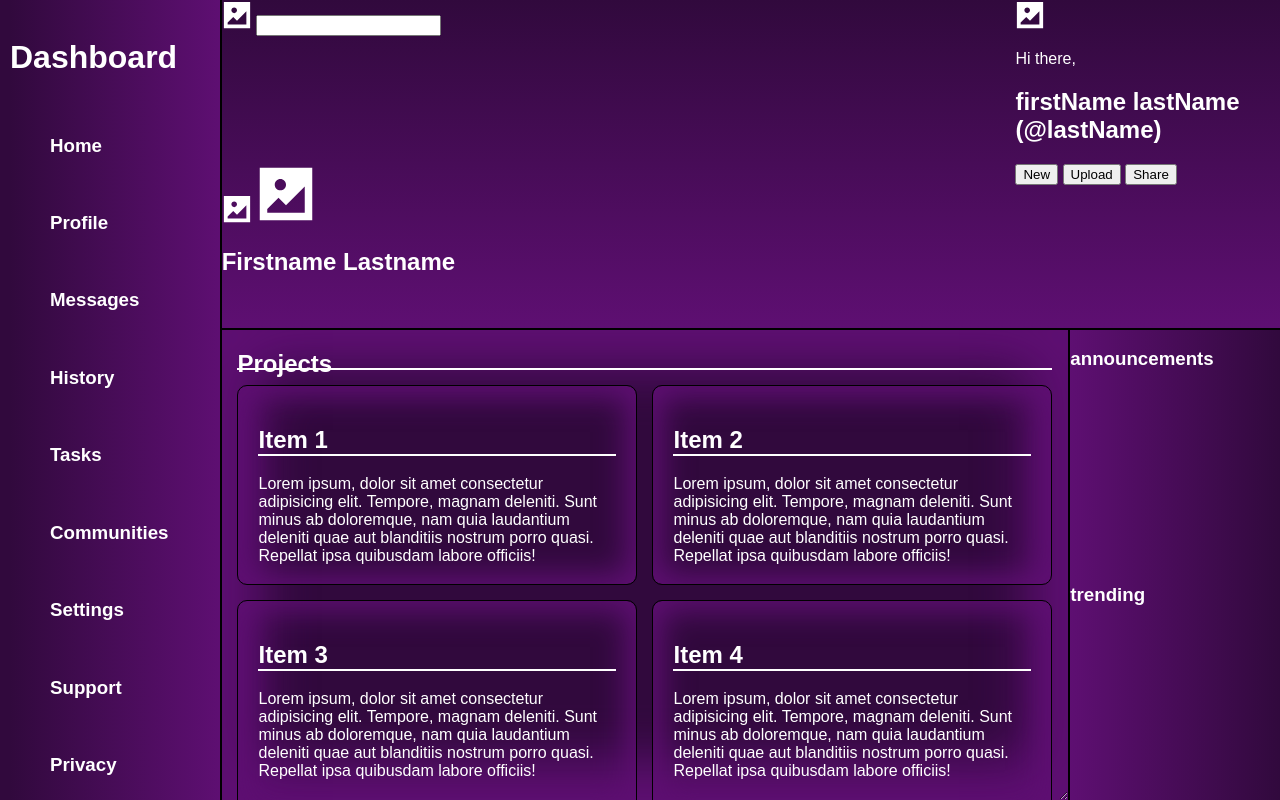
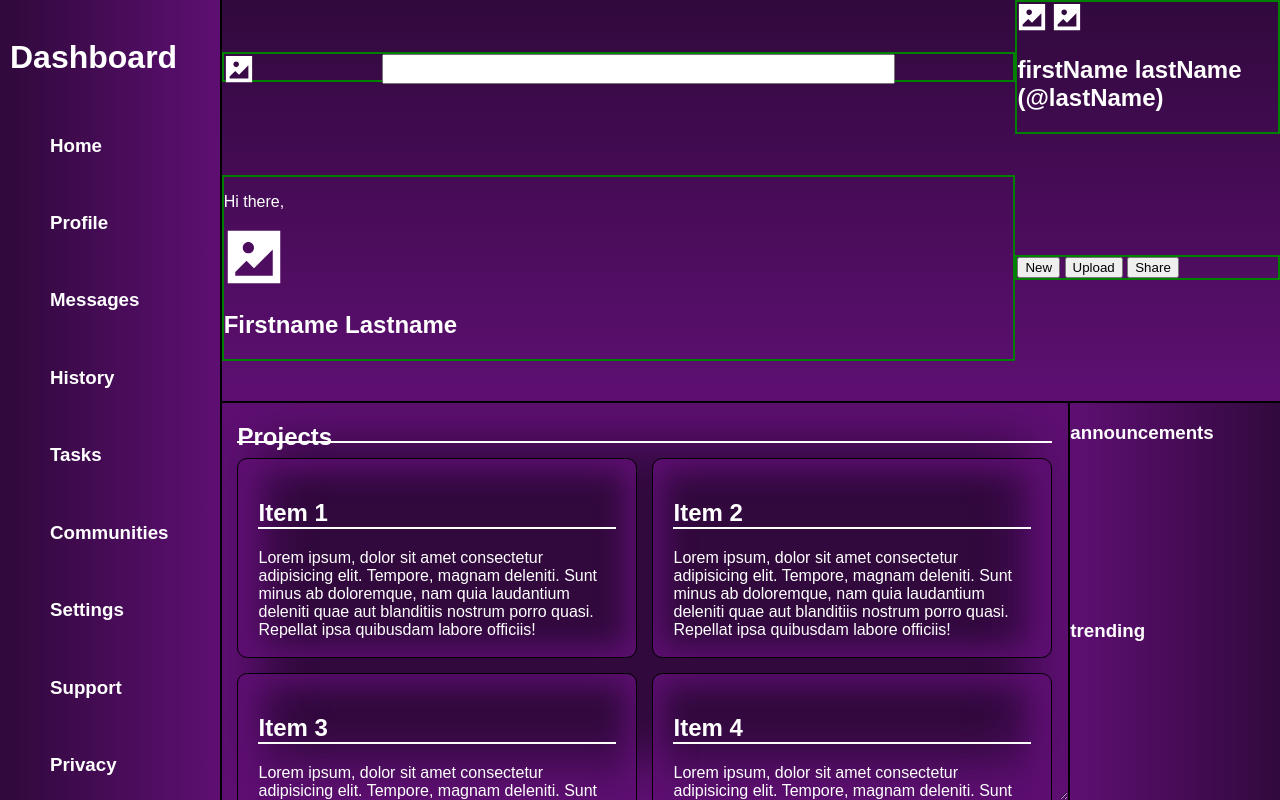
Before and after one commit to JRan1357/Odin-Dashboard, a plain HTML site: page index.html in a window 1280 px wide. Drawn offline with Linux system fonts and the light colour scheme.

Commit message:
styling searchbar

```diff
--- a/index.html
+++ b/index.html
@@ -29,19 +29,19 @@
         </div>
 
         <div class="header">
-            <div id="headerSearchbar">
+            <div id="headerSearchbarContainer">
                 <img class="icon-small" src="assets/imgs/placeholder.svg" alt="placeholder">
-                <input type="text">
+                <input id="searchbar" type="text">
             </div>
 
             <div>
                 <img class="icon-small" src="assets/imgs/placeholder.svg" alt="placeholder">
-                <p>Hi there,</p>
+                <img class="icon-small" src="assets/imgs/placeholder.svg" alt="placeholder">
                 <h2>firstName lastName (@lastName)</h2>
             </div>
 
             <div id="userButtons">
-                <img class="icon-small" src="assets/imgs/placeholder.svg" alt="placeholder">
+                <p>Hi there,</p>
                 <img class="icon-medium" src="assets/imgs/placeholder.svg" alt="placeholder">
                 <h2>Firstname Lastname</h2>
             </div>
--- a/style.css
+++ b/style.css
@@ -4,6 +4,7 @@
     --border-color: rgb(0, 0, 0);
     --background1: rgb(49, 9, 61);
     --background2: rgb(94, 15, 114);
+    --highlight: rgb(0,0,0);
 }
 
 body{
@@ -50,8 +51,29 @@ body{
     background-image: linear-gradient(to bottom, var(--background1), var(--background2));
 
     display: grid;
-    grid-template-rows: 1fr 1fr;
+    grid-template-rows: 1fr 2fr;
     grid-template-columns: 3fr 1fr;
+
+    align-items: center;
+}
+
+#headerSearchbarContainer{
+    display: grid;
+    grid-template-columns: 1fr 4fr;
+
+    height: 20%;
+}
+
+#searchbar{
+    width: 80%;
+    background-color: ;
+
+}
+
+/* BORDER TO IMPROVE READABILITY */
+
+.header > * {
+    border: solid 2px green;
 }
 
 .sidebar{
```
